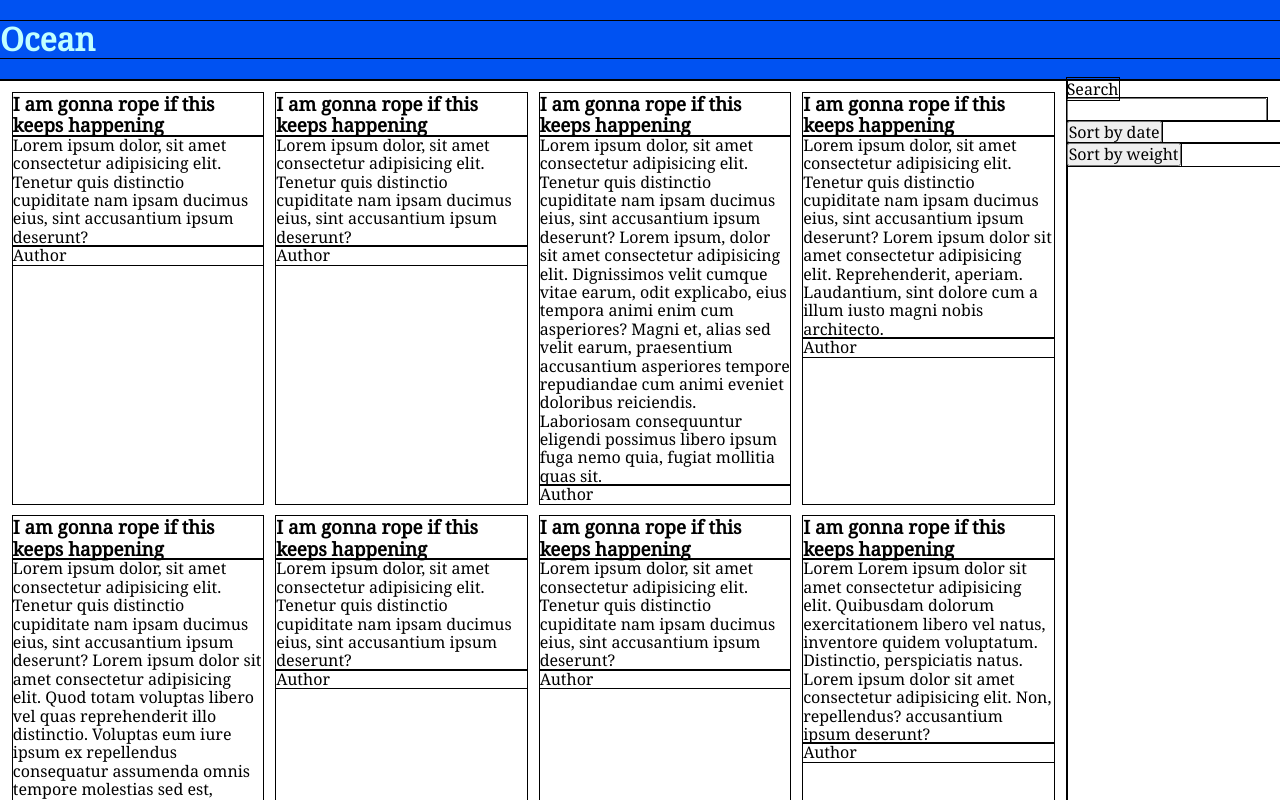
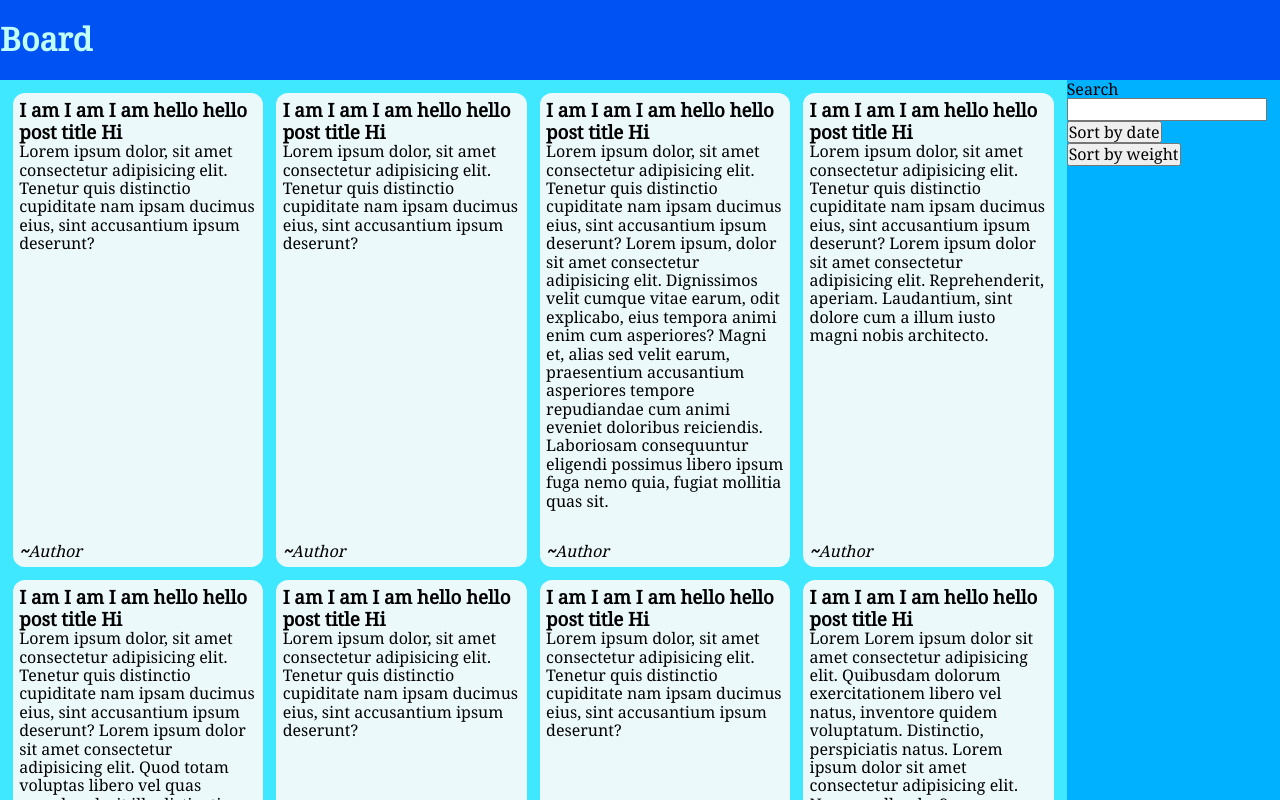
Before and after one commit to devDogra/ocean-frontend, a React (Vite) app: page / in a window 1280 px wide. Shown: the top 800 px of the page. Built offline with nearby package versions, Linux system fonts and the light colour scheme.

Commit message:
Add initial styling to everything except sidebar

```diff
--- a/src/App.css
+++ b/src/App.css
@@ -1,7 +1,7 @@
 @import url("https://fonts.googleapis.com/css2?family=Noto+Serif&display=swap");
 
 * {
-  outline: 1px solid black;
+  /* outline: 1px solid black; */
   font-family: "Noto Serif", serif;
   padding: 0;
   margin: 0;
@@ -18,6 +18,10 @@
   --color3: #00b1ff;
   --color4: #40e8ff;
   --color5: #c1ffff;
+  --color6: #e8f6f6;
+  --color7: #fbfbfbe9;
+
+  --color8: white;
 }
 
 #app-container {
@@ -26,11 +30,18 @@
   width: 100%;
   grid-template-rows: 10vh 1fr;
   grid-template-columns: 5fr 1fr;
+  background-color: var(--color4);
 }
 
 #app-header {
   grid-row: 1 / 2;
   grid-column: 1 / span 2;
+}
+#app-title > span:hover {
+  font-size: 110%;
+  cursor: pointer;
+  font-weight: bolder;
+  /* text-decoration: underline; */
 }
 #app-board {
   padding: 1vw;
@@ -41,12 +52,42 @@
   gap: 1vw;
   grid-template-columns: repeat(auto-fill, minmax(min(15rem, 100%), 1fr));
 }
+
+/* ---------------------------------- Posts --------------------------------- */
+.post {
+  padding: 0.5vw;
+  background-color: var(--color7);
+  border-radius: 0.75rem;
+}
+.post:hover {
+  box-shadow: 0px 0px 4px 4px;
+  cursor: pointer;
+}
+.post-content {
+  height: 400px;
+  text-overflow: hidden;
+  overflow: clip;
+}
+.post-author {
+  margin: 0;
+  font-size: 1rem;
+  font-style: italic;
+}
+
+.post-author::before {
+  content: "~";
+  font-weight: bolder;
+}
+
+/* --------------------------------- Sidebar -------------------------------- */
 #app-sidebar {
-  /* padding: 1.25vw; */
+  padding: 1.25vw;
   margin: 0;
   padding: 0;
   grid-row: 2 / 3;
   grid-column: 2 / 3;
+
+  background-color: var(--color3);
 }
 
 #app-sidebar-filter-container {
--- a/src/App.jsx
+++ b/src/App.jsx
@@ -5,16 +5,25 @@ import "./App.css";
 function App() {
   const [count, setCount] = useState(0);
 
+  function isOverflown(element) {
+    return (
+      element.scrollHeight > element.clientHeight ||
+      element.scrollWidth > element.clientWidth
+    );
+  }
+
   return (
     <div id="app-container">
       <header id="app-header">
-        <h1 id="page-title">Ocean</h1>
+        <h1 id="app-title">
+          <span>Board</span>
+        </h1>
       </header>
 
       <div id="app-board">
         <div className="post">
           <h3 className="post-title">
-            I am gonna rope if this keeps happening
+            I am I am I am hello hello post title Hi
           </h3>
           <p className="post-content">
             Lorem ipsum dolor, sit amet consectetur adipisicing elit. Tenetur
@@ -25,7 +34,7 @@ function App() {
         </div>
         <div className="post">
           <h3 className="post-title">
-            I am gonna rope if this keeps happening
+            I am I am I am hello hello post title Hi
           </h3>
           <p className="post-content">
             Lorem ipsum dolor, sit amet consectetur adipisicing elit. Tenetur
@@ -36,7 +45,7 @@ function App() {
         </div>
         <div className="post">
           <h3 className="post-title">
-            I am gonna rope if this keeps happening
+            I am I am I am hello hello post title Hi
           </h3>
           <p className="post-content">
             Lorem ipsum dolor, sit amet consectetur adipisicing elit. Tenetur
@@ -52,7 +61,7 @@ function App() {
         </div>
         <div className="post">
           <h3 className="post-title">
-            I am gonna rope if this keeps happening
+            I am I am I am hello hello post title Hi
           </h3>
           <p className="post-content">
             Lorem ipsum dolor, sit amet consectetur adipisicing elit. Tenetur
@@ -65,7 +74,7 @@ function App() {
         </div>
         <div className="post">
           <h3 className="post-title">
-            I am gonna rope if this keeps happening
+            I am I am I am hello hello post title Hi
           </h3>
           <p className="post-content">
             Lorem ipsum dolor, sit amet consectetur adipisicing elit. Tenetur
@@ -99,7 +108,7 @@ function App() {
         </div>
         <div className="post">
           <h3 className="post-title">
-            I am gonna rope if this keeps happening
+            I am I am I am hello hello post title Hi
           </h3>
           <p className="post-content">
             Lorem ipsum dolor, sit amet consectetur adipisicing elit. Tenetur
@@ -110,7 +119,7 @@ function App() {
         </div>
         <div className="post">
           <h3 className="post-title">
-            I am gonna rope if this keeps happening
+            I am I am I am hello hello post title Hi
           </h3>
           <p className="post-content">
             Lorem ipsum dolor, sit amet consectetur adipisicing elit. Tenetur
@@ -121,7 +130,7 @@ function App() {
         </div>
         <div className="post">
           <h3 className="post-title">
-            I am gonna rope if this keeps happening
+            I am I am I am hello hello post title Hi
           </h3>
           <p className="post-content">
             Lorem Lorem ipsum dolor sit amet consectetur adipisicing elit.
@@ -134,7 +143,7 @@ function App() {
         </div>
         <div className="post">
           <h3 className="post-title">
-            I am gonna rope if this keeps happening
+            I am I am I am hello hello post title Hi
           </h3>
           <p className="post-content">Lorem ipsum</p>
           <p className="post-author">Author</p>
```
